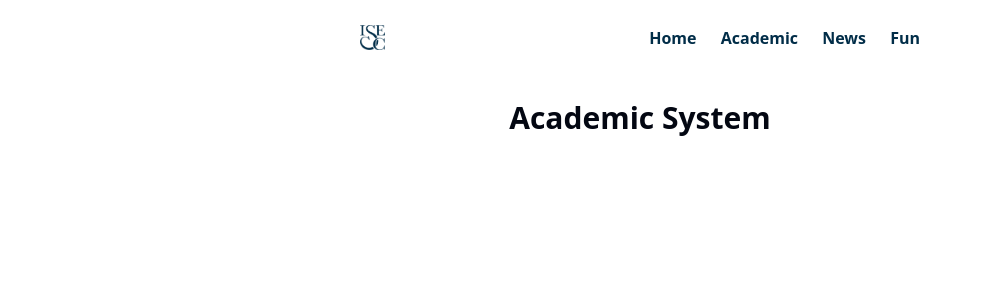
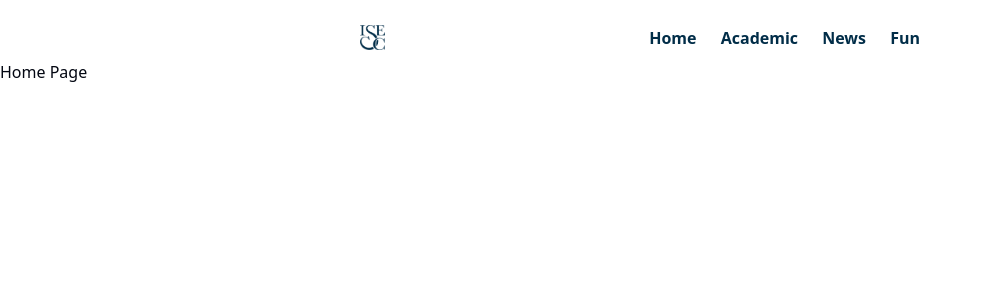
Before and after one commit to IT-ISESC/ISESC-Website, a SvelteKit app: page / in a window 1280 px wide. Shown: the top 300 px of the page, without its empty margins (0-981 px from the left). Built offline with nearby package versions, Linux system fonts and the light colour scheme.

Commit message:
Update +page.svelte

```diff
--- a/src/routes/+page.svelte
+++ b/src/routes/+page.svelte
@@ -1,7 +1 @@
-<script>
-
-</script>
-
-<div class="flex items-center justify-center mt-10">
-    <h1 class="text-3xl font-bold text-primary-blue ">Academic System</h1>
-</div>
+<h1>Home Page</h1>
```
